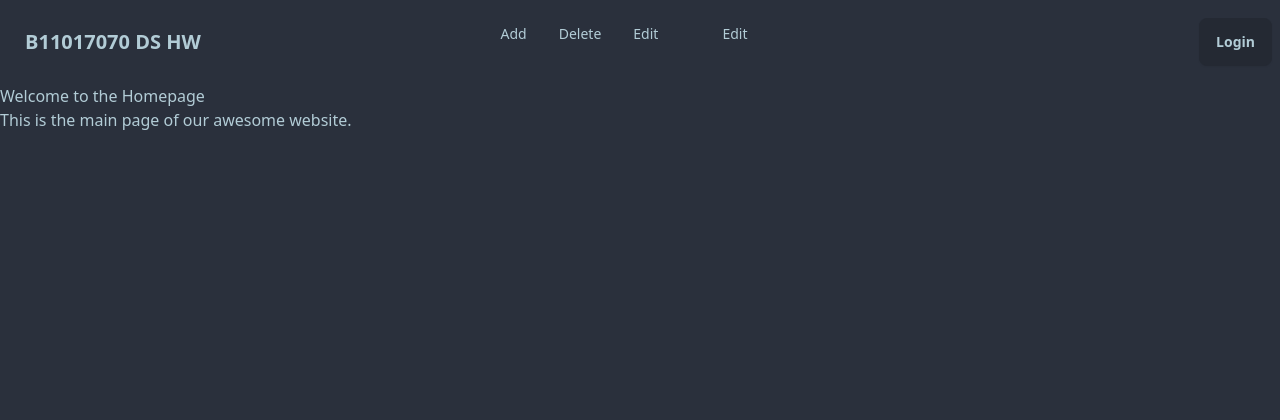
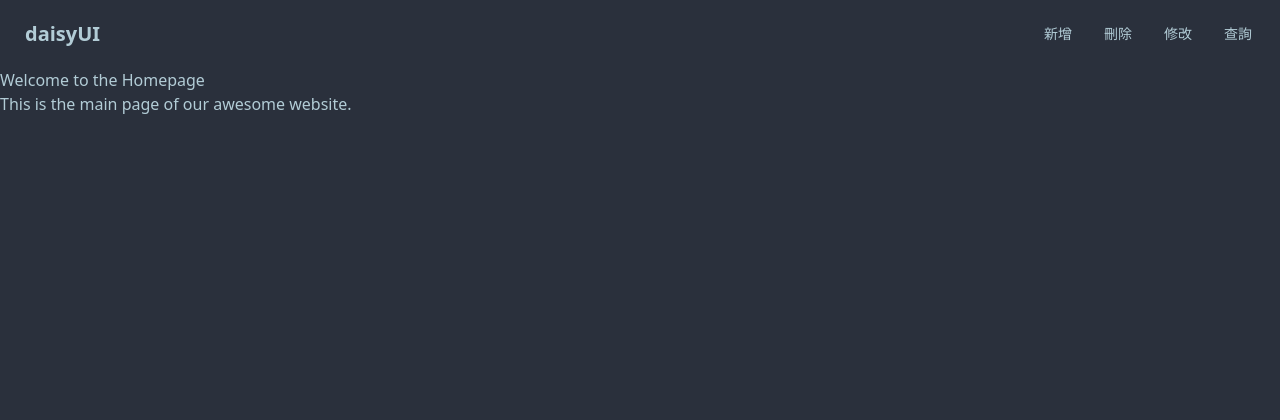
Before and after one commit to KoukeNeko-Practices/django_db, a Django app: page / in a window 1280 px wide. Shown: the top 420 px of the page. Run offline with Django 5.2, Linux system fonts and the light colour scheme; some libraries are stand-ins or nearby versions.

Commit message:
nothing change

```diff
--- a/templates/header.html
+++ b/templates/header.html
@@ -1,29 +1,13 @@
 <div class="navbar bg-base-100">
-    <div class="navbar-start">
-      <div class="dropdown">
-        <div tabindex="0" role="button" class="btn btn-ghost lg:hidden">
-          <svg xmlns="http://www.w3.org/2000/svg" class="h-5 w-5" fill="none" viewBox="0 0 24 24" stroke="currentColor"><path stroke-linecap="round" stroke-linejoin="round" stroke-width="2" d="M4 6h16M4 12h8m-8 6h16" /></svg>
-        </div>
-        <ul tabindex="0" class="menu menu-sm dropdown-content mt-3 z-[1] p-2 shadow bg-base-100 rounded-box w-52">
-            <li><a>Add</a></li>
-            <li><a>Delete</a></li>
-            <li><a>Edit<a><li>
-            <li><a>Edit<a><li>
-            {% comment %} <li><a>Search<a><li> {% endcomment %}
-        </ul>
-      </div>
-      <a class="btn btn-ghost text-xl">B11017070 DS HW</a>
-    </div>
-    <div class="navbar-center hidden lg:flex">
-        <ul class="menu menu-horizontal px-1">
-            <li><a>Add</a></li>
-            <li><a>Delete</a></li>
-            <li><a>Edit<a><li>
-            <li><a>Edit<a><li>
-            {% comment %} <li><a>Search<a><li> {% endcomment %}
-        </ul>
-      </div>
-    <div class="navbar-end">
-      <a class="btn">Login</a>
-    </div>
+  <div class="flex-1">
+    <a class="btn btn-ghost text-xl">daisyUI</a>
   </div>
+  <div class="flex-none">
+    <ul class="menu menu-horizontal px-1">
+      <li><a>新增</a></li>
+      <li><a>刪除</a></li>
+      <li><a>修改</a></li>
+      <li><a>查詢</a></li>
+    </ul>
+  </div>
+</div>
```
